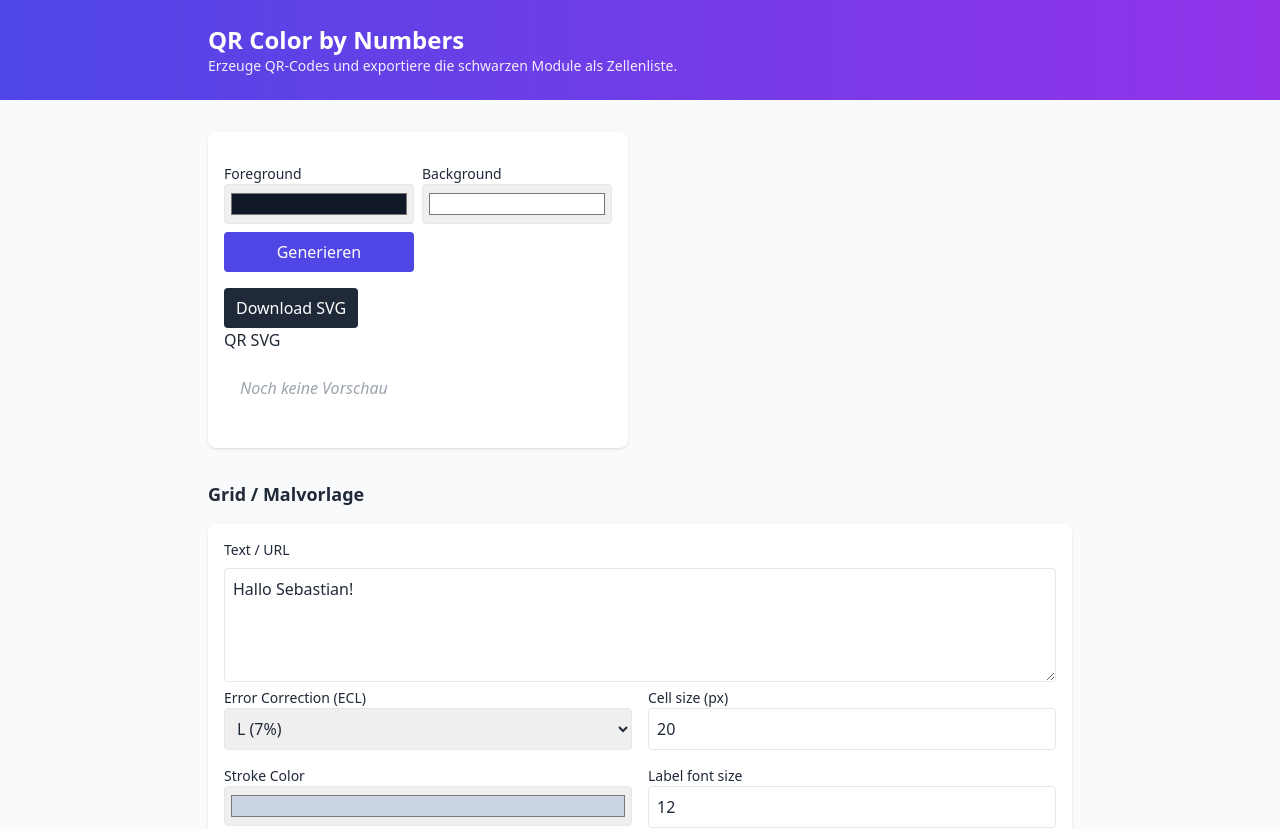
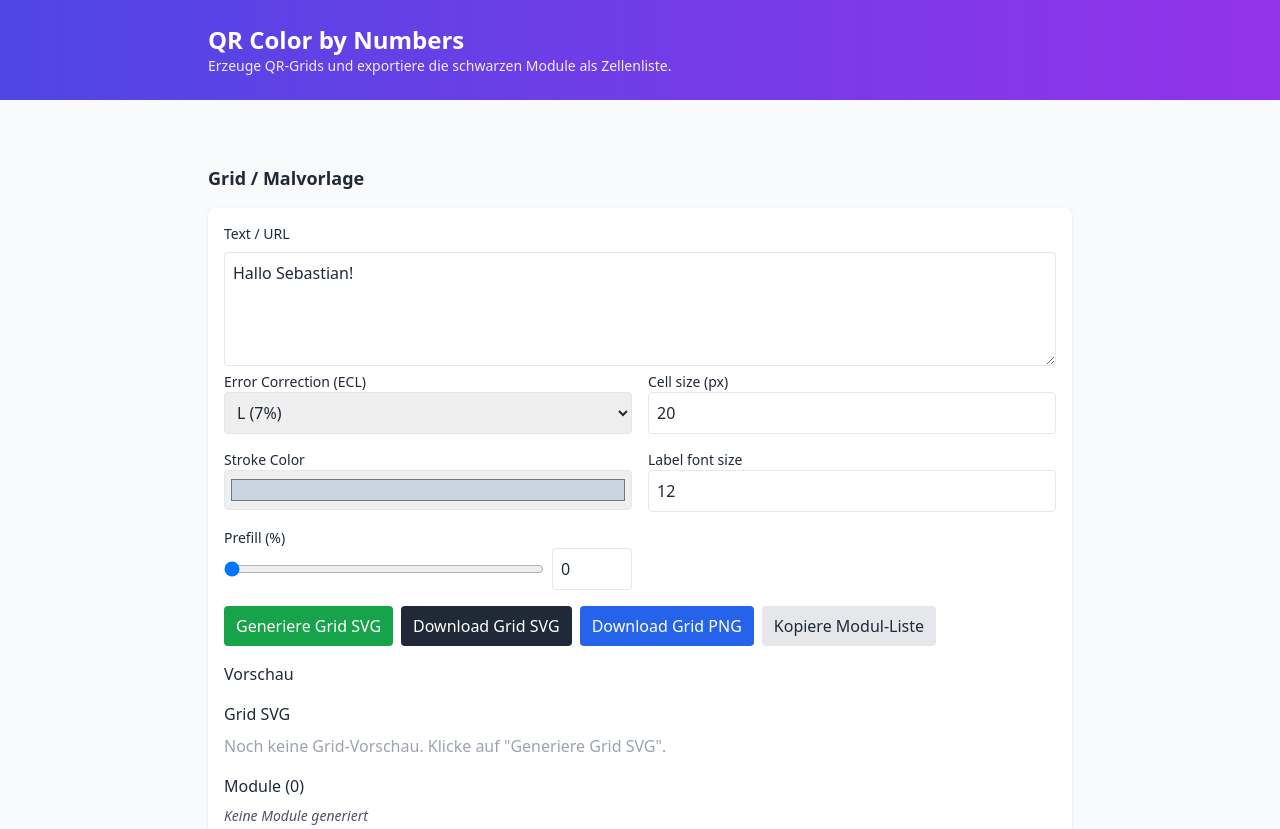
Before and after one commit to michael-braun/qr-color-by-numbers, a React (Vite) app: page / in a window 1280 px wide. Shown: the top 829 px of the page. Built offline with nearby package versions, Linux system fonts and the light colour scheme.

Commit message:
Remove QR svg generation

```diff
--- a/src/App.tsx
+++ b/src/App.tsx
@@ -1,13 +1,9 @@
 import React, { useState } from 'react'
-import { generateQrSvg, elementsFromContent, generateGridSvg } from './lib/qr'
+import { elementsFromContent, generateGridSvg } from './lib/qr'
 
 export default function App() {
   const [text, setText] = useState('Hallo Sebastian!')
-  const [fg, setFg] = useState('#111827')
-  const [bg, setBg] = useState('#ffffff')
   const [ecl, setEcl] = useState<'L' | 'M' | 'Q' | 'H'>('L')
-  const [svgFull, setSvgFull] = useState('')
-  const [svgPreview, setSvgPreview] = useState('')
   const [elements, setElements] = useState<string[]>([])
 
   // Grid states
@@ -20,34 +16,6 @@ export default function App() {
 
   function stripXmlProlog(s: string) {
     return s.replace(/^\s*<\?xml[\s\S]*?\?>\s*/i, '')
-  }
-
-  function handleGenerate() {
-    try {
-      const s = generateQrSvg(text, ecl, 256, fg, bg)
-      setSvgFull(s)
-      setSvgPreview(stripXmlProlog(s))
-      // Pass prefillPercent so prefilled black modules are excluded from the returned list
-      setElements(elementsFromContent(text, ecl, prefillPercent))
-    } catch (e) {
-      console.error(e)
-      setSvgFull('')
-      setSvgPreview('')
-      setElements([])
-    }
-  }
-
-  function handleDownload() {
-    if (!svgFull) return
-    const blob = new Blob([svgFull], { type: 'image/svg+xml' })
-    const url = URL.createObjectURL(blob)
-    const a = document.createElement('a')
-    a.href = url
-    a.download = 'qr.svg'
-    document.body.appendChild(a)
-    a.click()
-    a.remove()
-    URL.revokeObjectURL(url)
   }
 
   function handleGenerateGridSvg() {
@@ -152,38 +120,11 @@ export default function App() {
       <header className="bg-gradient-to-r from-indigo-600 to-purple-600 text-white py-6">
         <div className="max-w-4xl mx-auto px-4">
           <h1 className="text-2xl font-bold">QR Color by Numbers</h1>
-          <p className="text-sm opacity-90">Erzeuge QR-Codes und exportiere die schwarzen Module als Zellenliste.</p>
+          <p className="text-sm opacity-90">Erzeuge QR-Grids und exportiere die schwarzen Module als Zellenliste.</p>
         </div>
       </header>
 
       <main className="flex-1 max-w-4xl mx-auto px-4 py-8 w-full">
-        <div className="grid grid-cols-1 md:grid-cols-2 gap-6">
-          <section className="bg-white rounded-lg shadow p-4">
-            <div className="mt-4 grid grid-cols-2 gap-2">
-              <div>
-                <label className="block text-sm">Foreground</label>
-                <input type="color" value={fg} onChange={e => setFg(e.target.value)} className="w-full h-10 p-1 border rounded" />
-              </div>
-              <div>
-                <label className="block text-sm">Background</label>
-                <input type="color" value={bg} onChange={e => setBg(e.target.value)} className="w-full h-10 p-1 border rounded" />
-              </div>
-
-              <div className="flex items-end">
-                <button onClick={handleGenerate} className="w-full bg-indigo-600 text-white px-4 py-2 rounded">Generieren</button>
-              </div>
-            </div>
-
-            <div className="mt-4 flex gap-2">
-              <button onClick={handleDownload} className="bg-gray-800 text-white px-3 py-2 rounded">Download SVG</button>
-            </div>
-
-            <h4 className="font-medium mb-2">QR SVG</h4>
-            <div className="p-4 bg-white rounded mb-4" dangerouslySetInnerHTML={{ __html: svgPreview || '<em class="text-gray-400">Noch keine Vorschau</em>' }} />
-
-          </section>
-        </div>
-
         <div className="mt-8">
           <h3 className="text-lg font-semibold mb-4">Grid / Malvorlage</h3>
           <div className="bg-white rounded-lg shadow p-4">
--- a/src/lib/qr.ts
+++ b/src/lib/qr.ts
@@ -24,20 +24,7 @@ export function generateColumnNames(length: number, oneBased = false): string[]
   return names
 }
 
-// ecl: 'L' | 'M' | 'Q' | 'H'
-export function generateQrSvg(content: string, ecl: string = 'L', size = 256, fill = '#000000', background = '#ffffff') {
-  const qr = new QRCode({
-    content,
-    ecl,
-    padding: 0,
-    width: size,
-    color: fill,
-    background: background,
-  })
-  // @ts-ignore
-  const svg = qr.svg() || ''
-  return svg
-}
+// Removed the generateQrSvg function as QR SVG generation is no longer needed in the app.
 
 export function elementsFromContent(content: string, ecl: string = 'L', prefillPercent: number = 0) {
   const qr = new QRCode({ content, ecl })
@@ -83,7 +70,6 @@ export function generateGridSvg(
   options?: {
     ecl?: string
     cellSize?: number
-    showPattern?: boolean
     strokeColor?: string
     labelColor?: string
     labelFontSize?: number
@@ -94,7 +80,6 @@ export function generateGridSvg(
   const {
     ecl = 'L',
     cellSize = 20,
-    showPattern = true,
     strokeColor = '#cbd5e1',
     labelColor = '#111827',
     labelFontSize = 12,
```
